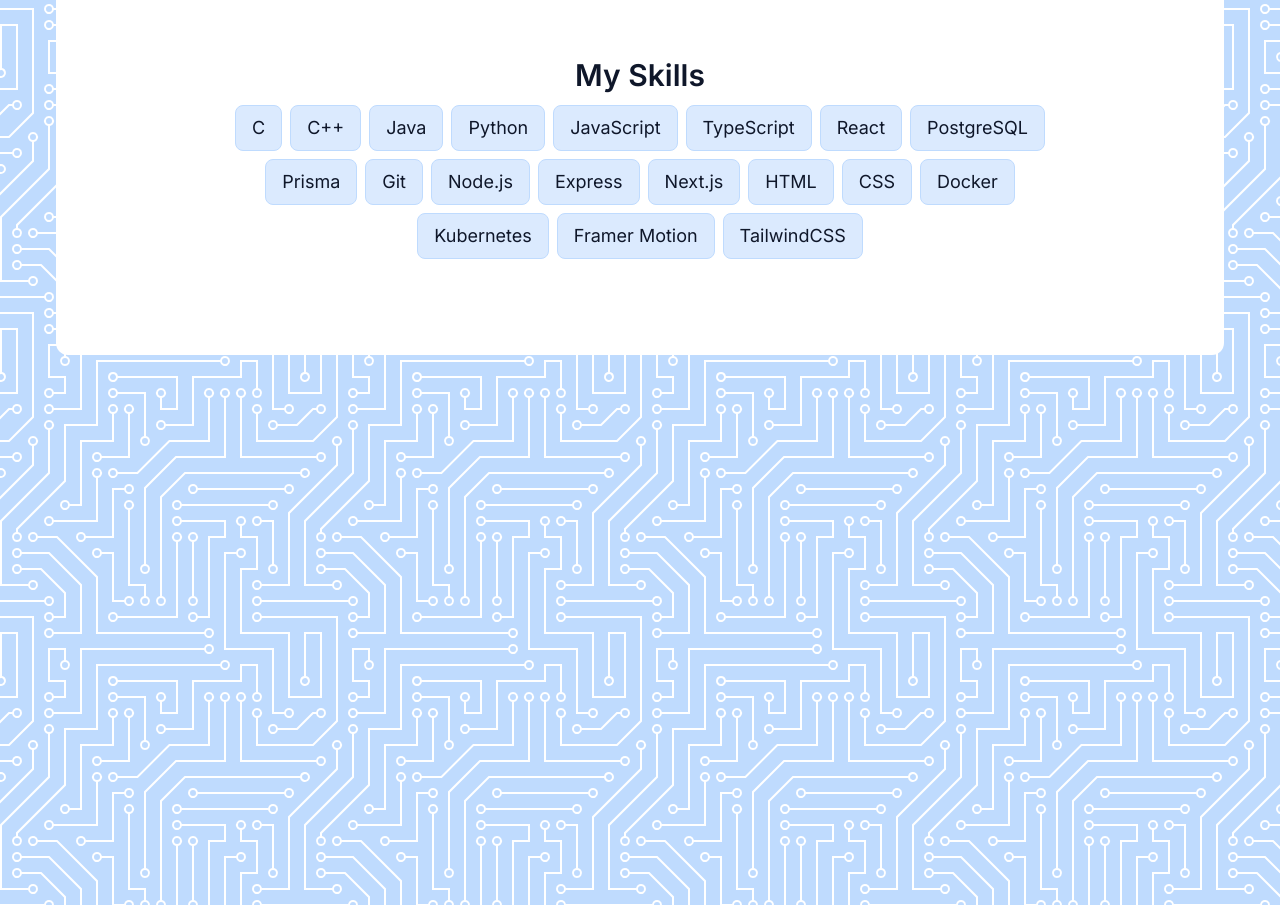
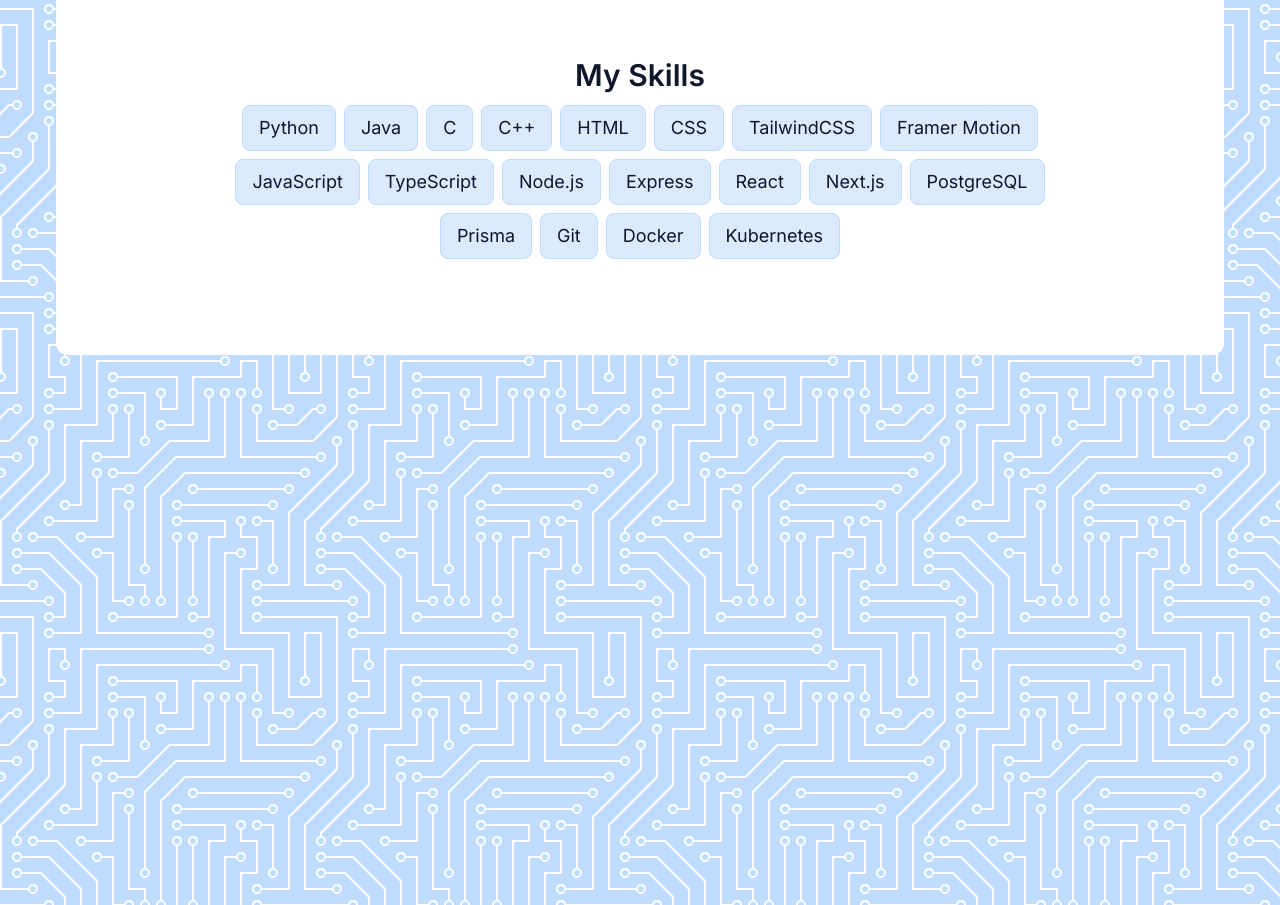
Before and after one commit to MhcVintar/portfolio, a Next.js app: page / in a window 1280 px wide. Shown: the part 1144-2049 px from the top of the page. Built offline with nearby package versions, Linux system fonts and the light colour scheme.

Commit message:
reordered skills

```diff
--- a/src/components/skills.tsx
+++ b/src/components/skills.tsx
@@ -5,25 +5,25 @@ import { useEffect } from "react";
 import SectionHeading from "./section-heading";
 
 const skills = [
+  "Python",
+  "Java",
   "C",
   "C++",
-  "Java",
-  "Python",
+  "HTML",
+  "CSS",
+  "TailwindCSS",
+  "Framer Motion",
   "JavaScript",
   "TypeScript",
+  "Node.js",
+  "Express",
   "React",
+  "Next.js",
   "PostgreSQL",
   "Prisma",
   "Git",
-  "Node.js",
-  "Express",
-  "Next.js",
-  "HTML",
-  "CSS",
   "Docker",
   "Kubernetes",
-  "Framer Motion",
-  "TailwindCSS",
 ];
 
 export default function Skills() {
```
